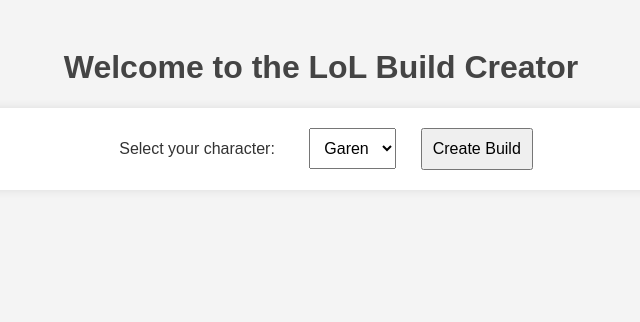
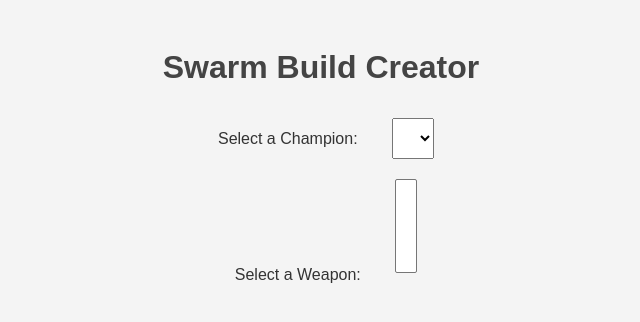
Before and after one commit to SvenAthSDV/swarm_build, a plain HTML site: page frontend/index.html in a window 1280 px wide. Shown: the whole page, without its empty margins (319-959 px from the left). Drawn offline with Linux system fonts and the light colour scheme.

Commit message:
Update index.html

```diff
--- a/frontend/index.html
+++ b/frontend/index.html
@@ -1,21 +1,32 @@
 <!DOCTYPE html>
-<html>
+<html lang="en">
 <head>
-    <title>LoL Build Creator</title>
-    <link rel="stylesheet" type="text/css" href="styles.css">
+    <meta charset="UTF-8">
+    <meta name="viewport" content="width=device-width, initial-scale=1.0">
+    <title>Swarm Build Creator</title>
+    <link rel="stylesheet" href="styles.css">
 </head>
 <body>
-    <h1>Welcome to the LoL Build Creator</h1>
-    <form id="buildForm">
-        <label for="character">Select your character:</label>
-        <select id="character" name="character">
-            <option value="garen">Garen</option>
-            <option value="ahri">Ahri</option>
-            <option value="lux">Lux</option>
+    <h1>Swarm Build Creator</h1>
+
+    <div>
+        <label for="champion">Select a Champion:</label>
+        <select id="champion">
+            <!-- Options will be populated via JavaScript -->
         </select>
-        <button type="submit">Create Build</button>
-    </form>
-    <div id="buildOutput"></div>
+    </div>
+
+    <div>
+        <label for="weapons">Select a Weapon:</label>
+        <select id="weapons" multiple>
+            <!-- Options will be populated via JavaScript -->
+        </select>
+    </div>
+
+    <div id="passives">
+        <!-- Recommended passives will be shown here -->
+    </div>
+
     <script src="script.js"></script>
 </body>
 </html>
```
